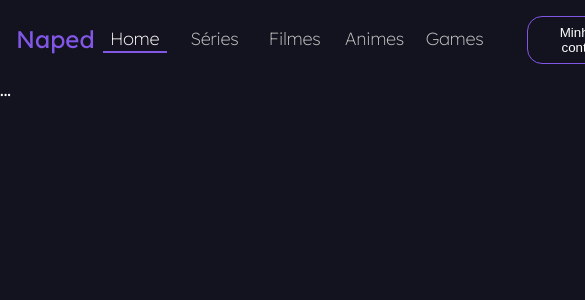
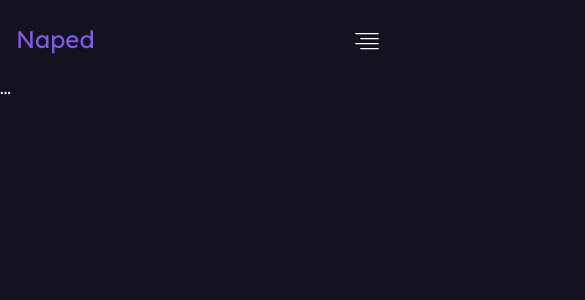
Before and after one commit to Gguife/Naped, a React (Vite) app: page / in a window 390 px wide. Shown: the top 300 px of the page, 585 px wide, since content can reach past the window. Built offline with nearby package versions, Linux system fonts and the light colour scheme.

Commit message:
Component Header and your reponsive style is completed

```diff
--- a/src/components/header/Index.tsx
+++ b/src/components/header/Index.tsx
@@ -5,10 +5,20 @@ import { Link, useLocation } from "react-router-dom";
 const Header = () =>{
   const location = useLocation();
   const [activePage, setActivePage] = useState("");
+  const [menuOpen, setMenuOpen] = useState(false);
 
   useEffect(() => {
     setActivePage(location.pathname);
   }, [location.pathname]);
+
+  const toggleMenuOpen = () =>{
+    setMenuOpen(!menuOpen);
+  }
+
+  const closeMenu = () =>{
+    setMenuOpen(!menuOpen);
+  }
+
 
   return (
     <header>
@@ -26,7 +36,25 @@ const Header = () =>{
         <button>Minha conta</button>
       </div>
       <div className="menu-mobile">
-
+        <svg onClick={toggleMenuOpen} className="mobile-icon" width="30" height="30" viewBox="0 0 24 24" fill="none" xmlns="http://www.w3.org/2000/svg">
+          <path d="M21 10H7" stroke="white" stroke-linecap="round" stroke-linejoin="round"/>
+          <path d="M21 6H3" stroke="white" stroke-linecap="round" stroke-linejoin="round"/>
+          <path d="M21 14H3" stroke="white" stroke-linecap="round" stroke-linejoin="round"/>
+          <path d="M21 18H7" stroke="white" stroke-linecap="round" stroke-linejoin="round"/>
+        </svg>
+        <div className="container-menu-mobile" style={{left: menuOpen ? "35%" : "100%"}}>
+          <span onClick={closeMenu}>X</span>
+          <nav className="mobile-nav">
+            <ul>
+              <li className={activePage === "/" ? "menu-item active" : "menu-item"} onClick={closeMenu}><Link to="/">Home</Link></li>
+              <li className={activePage === "/series" ? "menu-item active" : "menu-item"} onClick={closeMenu}><Link to="/series">Séries</Link></li>
+              <li className={activePage === "/filmes" ? "menu-item active" : "menu-item"} onClick={closeMenu}><Link to="/filmes">Filmes</Link></li>
+              <li className={activePage === "/animes" ? "menu-item active" : "menu-item"} onClick={closeMenu}><Link to="/animes">Animes</Link></li>
+              <li className={activePage === "/games" ? "menu-item active" : "menu-item"} onClick={closeMenu}><Link to="/games">Games</Link></li>
+            </ul>
+          </nav>
+          <button>Minha conta</button>
+        </div>
       </div>
     </header>
   )
--- a/src/components/header/Style.css
+++ b/src/components/header/Style.css
@@ -3,6 +3,7 @@ header{
   margin: 1rem auto;
   padding: 0 .5rem;
   display: flex;
+  align-items: center;
   justify-content: space-between;
 }
 header h1{
@@ -81,4 +82,47 @@ header h1{
 /*MENU MOBILE*/
 .menu-mobile{
   display: none;
+  margin-top: .5rem;
 }
+.container-menu-mobile{
+  display: flex;
+  position: absolute;
+  flex-direction: column;
+  align-items: center;
+  justify-content: space-around;
+  background-color: var(--brand-color);
+  top: 0;
+  right: 0;
+  bottom: 0;
+  padding: 5rem 0;
+  transition: left ease .5s;
+  overflow: hidden;
+}
+.mobile-nav li{
+  list-style: none;
+  margin: 1rem 0;
+}
+.container-menu-mobile span{
+  font-weight: 700;
+  position: absolute;
+  top: 1rem;
+  right: 1rem;
+}
+.container-menu-mobile button{
+  padding: .7rem 2.5rem;
+  background-color: var(--dark-40);
+  border: none;
+  border-radius: 10px;
+  color: var(--brand-color);
+  font-weight: 700;
+}
+
+@media (max-width: 700px){
+  .container-menu{
+    display: none;
+  }
+
+  .menu-mobile{
+    display: block;
+  }
+}
```
